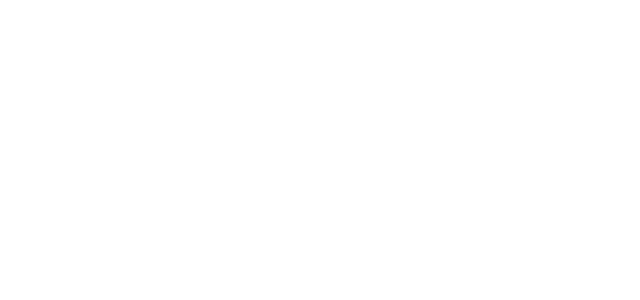
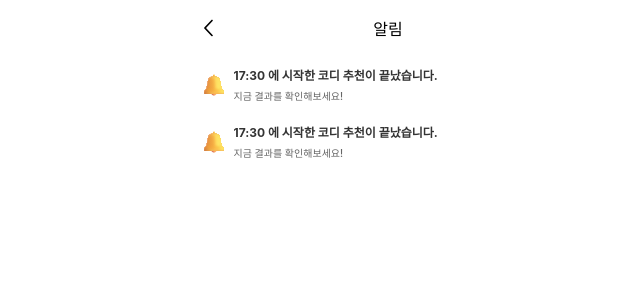
Before and after one commit to git-hubsalt/omoib-frontend, a React (Create React App) app: page /notice in a window 1280 px wide. Before the commit this address had no page. Shown: the top 300 px of the page, without its empty margins (252-892 px from the left). Built offline with nearby package versions, Linux system fonts and the light colour scheme; a web font is replaced by a local one.

Commit message:
feature: 알림 페이지 구현

```diff
--- a/src/App.tsx
+++ b/src/App.tsx
@@ -13,6 +13,9 @@ import Onboarding from "./pages/Onboarding/index"
 import OutfitRecommendations from "./pages/OutfitRecommendations/index";
 import VirtualFitting from "./pages/VirtualFitting/index";
 import Review from './pages/Review';
+import MyPage from './pages/MyPage';
+import LoadingPage from './pages/LoadingPage';
+import NoticePage from './pages/NoticePage';
 
 
 const App: React.FC = () => {
@@ -32,9 +35,6 @@ const App: React.FC = () => {
       });
     }
   };
-  const currentIdForPage = isVirtualFitting
-    ? fittingData[0]?.id || 1
-    : recommendationData[0]?.id || 1;
   return (
     <div className="App">
       <BrowserRouter>
@@ -51,6 +51,9 @@ const App: React.FC = () => {
           <Route path="/wish" element={<WishPage/>}/> // 위시
           <Route path="/history" element={<History/>}/> // 히스토리
           <Route path="/review" element={<Review />} />
+          <Route path="/my-page" element={<MyPage/>}/>
+          <Route path="/loading" element={<LoadingPage/>}/>
+          <Route path="/notice" element={<NoticePage/>}/>
         </Routes>
       </BrowserRouter>
 
--- /dev/null
+++ b/src/components/Notice/Notice.tsx
@@ -0,0 +1,20 @@
+import React from 'react';
+import {
+  NoticeContainer,
+  BellIcon,
+  NoticeTextContainer,
+  MainText,
+  SubText,
+} from './NoticeStyle';
+
+export default function Notice() {
+  return (
+    <NoticeContainer>
+      <BellIcon />
+      <NoticeTextContainer>
+        <MainText>17:30 에 시작한 코디 추천이 끝났습니다.</MainText>
+        <SubText>지금 결과를 확인해보세요!</SubText>
+      </NoticeTextContainer>
+    </NoticeContainer>
+  );
+}
--- /dev/null
+++ b/src/components/Notice/NoticeStyle.tsx
@@ -0,0 +1,32 @@
+import styled from 'styled-components';
+import { ReactComponent as Bell } from '../../assets/main/bell.svg';
+
+export const NoticeContainer = styled.div`
+    display: flex;
+    align-items: center;
+    padding: 10px;
+`;
+
+export const BellIcon = styled(Bell)`
+    width: 24px;
+    height: 24px;
+    margin-right: 8px;
+`;
+
+export const NoticeTextContainer = styled.div`
+    display: flex;
+    flex-direction: column;
+`;
+
+export const MainText = styled.p`
+    font-size: 12px;
+    font-weight: 700;
+    color: #333;
+`;
+
+export const SubText = styled.p`
+    padding-top: 5px;
+    font-size: 10px;
+    font-weight: 500;
+    color: #666;
+`;
--- /dev/null
+++ b/src/pages/LoadingPage/index.tsx
@@ -0,0 +1,76 @@
+import React, { useEffect, useState } from 'react';
+import SpinnerImage from '../../assets/spin.svg';
+import {SpinnerWrapper, SpinnerContainer, PhraseContainer, HighlightText} from './style';
+
+const phrases = [
+  '인공지능이 일하고 있어요!',
+  '오모입에서 열심히 알아보고 있어요',
+  '우리를 너무 믿진 마세요...',
+  '사용자 데이터를 불러오는 중이에요',
+  '서버와 통신 중이에요',
+  '옷장을 정리하고 있어요!',
+];
+
+const LoadingPage = () => {
+  const [currentPhrase, setCurrentPhrase] = useState(phrases[0]);
+
+  useEffect(() => {
+    const intervalId = setInterval(() => {
+      const randomIndex = Math.floor(Math.random() * phrases.length);
+      setCurrentPhrase(phrases[randomIndex]);
+    }, 2000);
+
+    return () => clearInterval(intervalId);
+  }, []);
+
+  const renderColoredPhrase = () => {
+    switch (currentPhrase) {
+      case '인공지능이 일하고 있어요!':
+        return (
+          <span>
+            <HighlightText>인공지능</HighlightText>이 일하고 있어요!
+          </span>
+        );
+      case '오모입에서 열심히 알아보고 있어요':
+        return (
+          <span>
+            <HighlightText>오모입</HighlightText>에서 <br />
+            열심히 알아보고 있어요
+          </span>
+        );
+      case '사용자 데이터를 불러오는 중이에요':
+        return (
+          <span>
+            <HighlightText>사용자 데이터</HighlightText>를 불러오는 중이에요
+          </span>
+        );
+      case '서버와 통신 중이에요':
+        return (
+          <span>
+            서버와 <HighlightText>통신 중</HighlightText>이에요
+          </span>
+        );
+      case '옷장을 정리하고 있어요!':
+        return (
+          <span>
+            <HighlightText>옷장을</HighlightText> 정리하고 있어요!
+          </span>
+        );
+      default:
+        return <span>{currentPhrase}</span>;
+    }
+  };
+
+  return (
+    <SpinnerWrapper>
+      <SpinnerContainer>
+        <SpinnerImage />
+      </SpinnerContainer>
+      <PhraseContainer>
+        <p>{renderColoredPhrase()}</p>
+      </PhraseContainer>
+    </SpinnerWrapper>
+  );
+};
+
+export default LoadingPage;
--- /dev/null
+++ b/src/pages/LoadingPage/style.tsx
@@ -0,0 +1,27 @@
+import styled from 'styled-components';
+
+export const SpinnerWrapper = styled.div`
+  padding-top: 50%;
+  display: flex;
+  flex-direction: column;
+  justify-content: center;
+  width: 100%;
+`;
+
+export const SpinnerContainer = styled.div`
+  display: flex;
+  justify-content: center;
+  width: 5rem;
+  height: 5rem;
+  align-self: center;
+`;
+
+export const PhraseContainer = styled.div`
+  margin-top: 1.25rem;
+  text-align: center;
+`;
+
+export const HighlightText = styled.span`
+  font-weight: bold;
+  color: #1c1c1c; /* 메인 색상 */
+`;
--- a/src/pages/Notice/index.tsx
+++ b/src/pages/NoticePage/index.tsx
@@ -1,11 +1,14 @@
 import React from 'react';
 import Header from '../../components/Header/Header';
-export default function Notice() {
+import Notice from '../../components/Notice/Notice'
+
+export default function NoticePage() {
 
   return (
     <div>
       <Header text="알림"/>
-
+      <Notice/>
+      <Notice/>
     </div>
   );
 }
```
Also changed, not shown: src/assets/spin.svg (added), src/pages/NoticePage/style.tsx (added), 1 other file (tests, documents, lock files or other folders).
